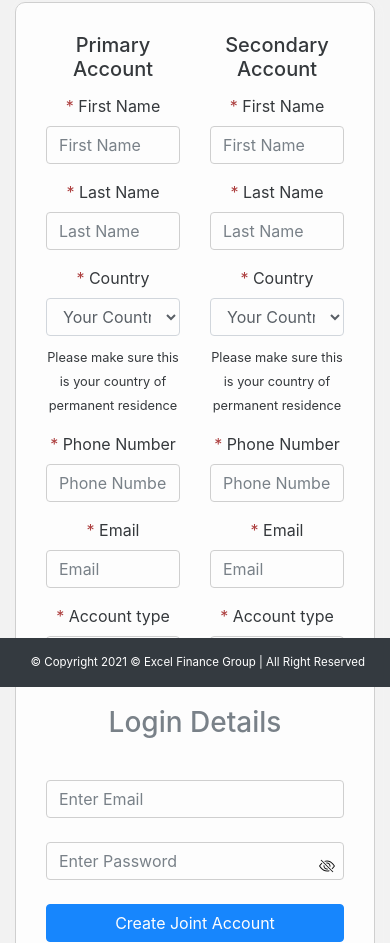
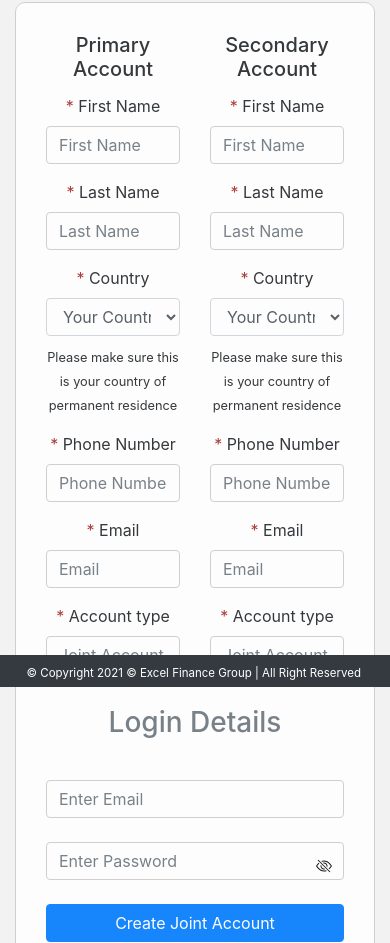
Before and after one commit to DivineChuks/webTraderSignUp, a plain HTML site: page index.html in a window 390 px wide. Shown: the part 157-1100 px from the top of the page. Drawn offline with nearby package versions, Linux system fonts and the light colour scheme.

Commit message:
more commit

```diff
--- a/css/style.css
+++ b/css/style.css
@@ -46,8 +46,8 @@ h5 {
 
 .eye {
   position: absolute;
-  top: 85%;
-  right: 14%;
+  top: 84%;
+  right: 11%;
   cursor: pointer;
 }
 
@@ -87,8 +87,16 @@ footer {
     display: none;
   }
 
-  .copy p {
+  .copy small {
     font-size: 11.5px;
-    padding: 0;
   }
+
+
+.eye {
+  position: absolute;
+  top: 85%;
+  right: 15%;
+  cursor: pointer;
 }
+
+}
--- a/index.html
+++ b/index.html
@@ -325,20 +325,17 @@
 
     </div>
 
-<div class="navbar fixed-bottom navbar-dark copy p-0" style="background-color: #343a40;">
+<div class="navbar fixed-bottom navbar-dark copy p-1" style="background-color: #343a40;">
     <div class="container">
         <div class="pl-3">
-            <a href="">Security</a>
+            <a href=""><small>Terms of Service</small></a>
         </div>
         <div class="pl-3">
-             <a href="">Client Care</a>
+             <a href=""><small>Privacy Policy</small></a>
         </div>
-         <div class="pl-3">
-            <a href="">DIsclosures</a>
-        </div>
-         <ul class="navbar-nav ml-auto mt-3">
+         <ul class="navbar-nav ml-auto">
           <li class="nav-item text-white register">
-              <p>&copy; Copyright 2021 &copy; Excel Finance Group | All Right Reserved</p>
+              <small>&copy; Copyright 2021 &copy; Excel Finance Group | All Right Reserved</small>
           </li>
         </ul>
     </div>
```
